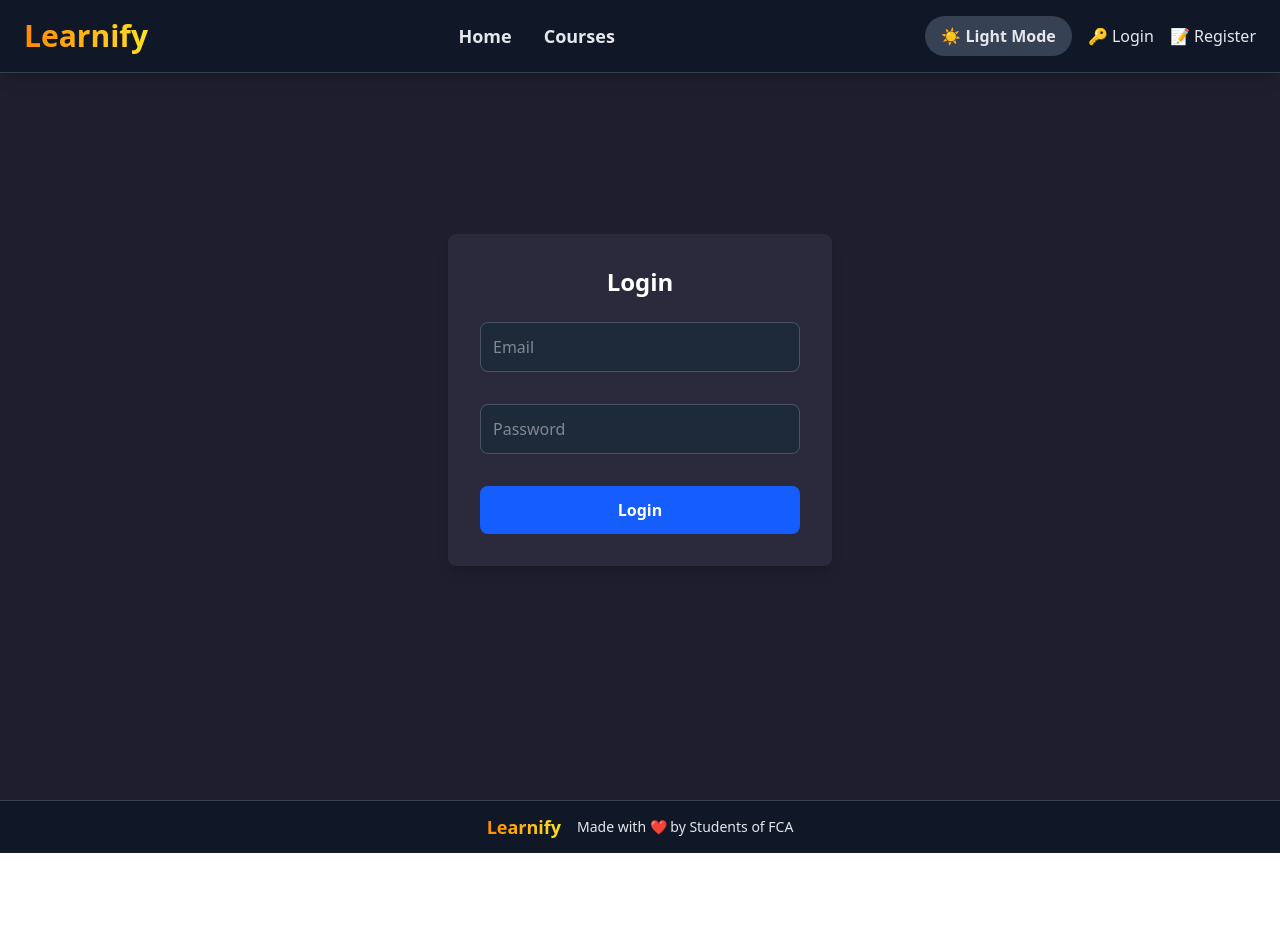
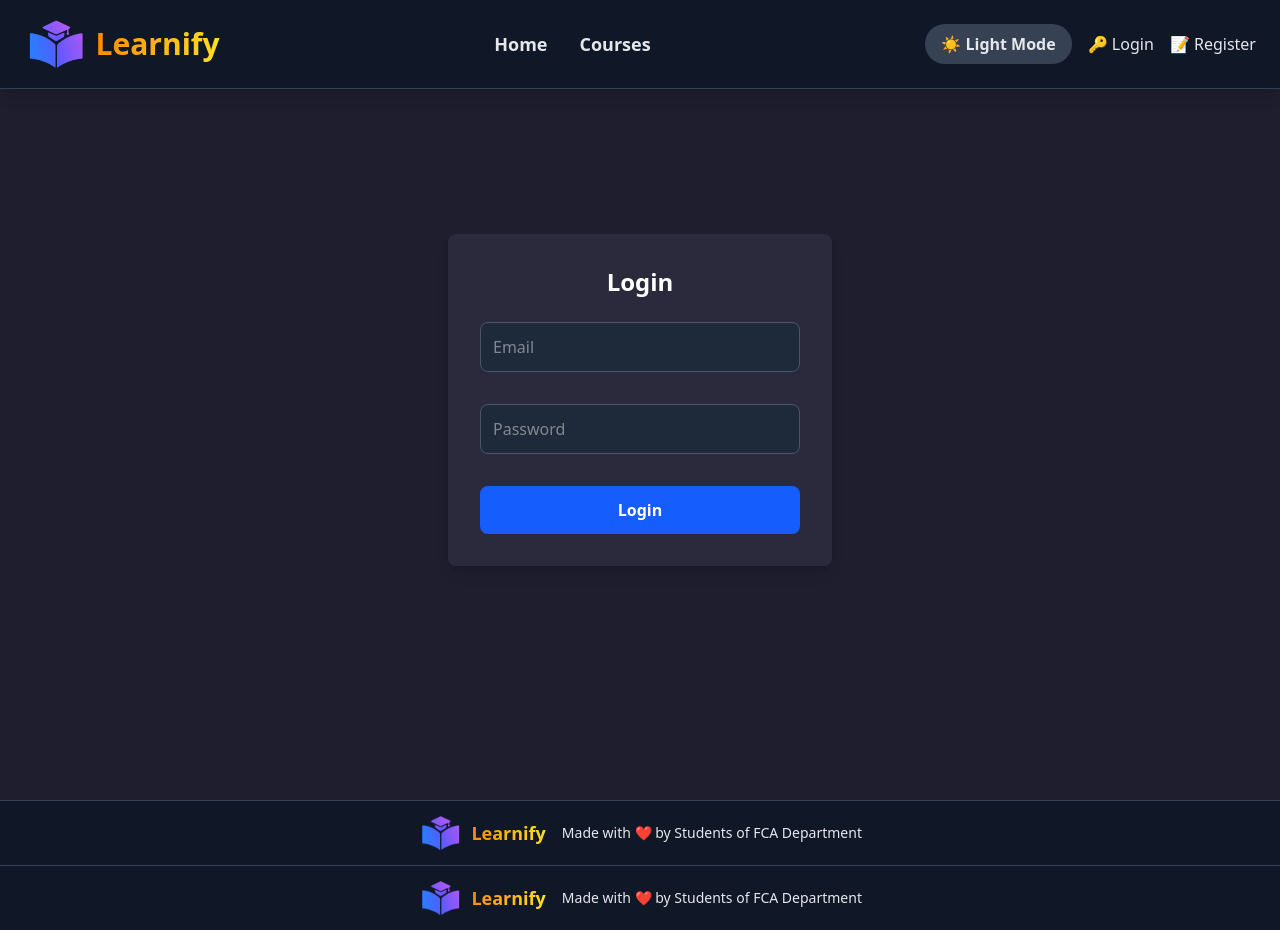
Before and after one commit to siddharth9300/learnify, a React (Vite) app in the folder frontend/: page /login in a window 1280 px wide. Before the commit the page ends 853 px from the top, so only its background shows below. Built offline with nearby package versions, Linux system fonts and the light colour scheme; no server answers; a web font is replaced by a local one.

Commit message:
- added Logo - added favicon - added meta tags

```diff
--- a/frontend/index.html
+++ b/frontend/index.html
@@ -2,9 +2,18 @@
 <html lang="en">
   <head>
     <meta charset="UTF-8" />
-    <link rel="icon" type="image/svg+xml" href="/vite.svg" />
     <meta name="viewport" content="width=device-width, initial-scale=1.0" />
-    <title>Learnify</title>
+    <meta name="description" content="Learnify - The ultimate online learning platform to enhance your skills with the best instructors and courses." />
+    <meta name="keywords" content="Learnify, Online Learning, Courses, Education, Instructors, Skills" />
+    <meta name="author" content="Learnify Team" />
+    <meta name="theme-color" content="#4a90e2" />
+
+    <!-- Favicon -->
+    <link rel="icon" type="image/png" href="/logo1.png" />
+    <link rel="apple-touch-icon" href="/logo1.png" />
+
+    <!-- Title -->
+    <title>Learnify - Online Learning Platform</title>
   </head>
   <body>
     <div id="root"></div>
--- a/frontend/src/App.jsx
+++ b/frontend/src/App.jsx
@@ -16,6 +16,7 @@ import Dashboard from "./pages/Dashboard";
 import Lectures from "./pages/Lectures";
 import AddLecture from "./pages/AddLecture";
 import Navbar from "./components/Navbar";
+import Footer from "./components/Footer";
 
 const PrivateRoute = ({ children, role }) => {
   const token = localStorage.getItem("token");
@@ -44,6 +45,7 @@ const App = () => {
         <Route path="/profile" element={<PrivateRoute><Profile /></PrivateRoute>} />
         <Route path="/dashboard" element={<PrivateRoute><Dashboard /></PrivateRoute>} />
       </Routes>
+      <Footer />
     </Router>
   );
 };
--- a/frontend/src/components/Footer.jsx
+++ b/frontend/src/components/Footer.jsx
@@ -1,19 +1,29 @@
 import React from "react";
 import { Link } from "react-router-dom";
+import logo from "../../public/logo1.png"; // Import the logo image
 
 const Footer = () => {
   return (
     <footer className="bg-gray-100 text-gray-900 py-3 border-t border-gray-200 dark:bg-gray-900 dark:text-gray-200 dark:border-gray-700">
       <div className="max-w-7xl mx-auto flex flex-col md:flex-row justify-center items-center px-4 text-sm">
+
+
         <Link
           to="/"
+          className="flex items-center space-x-2">
+
+          <img src={logo} alt="Learnify Logo" className="h-10  object-contain" />
+
+          <span
+
           className="text-lg font-bold text-transparent bg-clip-text bg-gradient-to-r from-blue-500 to-purple-500 dark:from-orange-400 dark:to-yellow-300 md:mr-4"
         >
           Learnify
+          </span>
         </Link>
 
         <p className="mt-2 md:mt-0 text-center">
-          Made with <span className="text-red-500">❤️</span> by Students of FCA
+          Made with <span className="text-red-500">❤️</span> by Students of FCA Department
         </p>
       </div>
     </footer>
--- a/frontend/src/components/Navbar.jsx
+++ b/frontend/src/components/Navbar.jsx
@@ -1,6 +1,8 @@
 import React, { useState, useEffect } from "react";
 import { Link, useNavigate } from "react-router-dom";
+import logo from "../../public/logo1.png"; // Import the logo image
 
+// import logo form "../logo.png";
 const Navbar = () => {
   const navigate = useNavigate();
   const token = localStorage.getItem("token");
@@ -29,11 +31,18 @@ const Navbar = () => {
   return (
     <nav className="fixed w-full bg-white shadow-lg border-b border-gray-200 dark:bg-gray-900 dark:border-gray-700">
       <div className="flex justify-between items-center max-w-7xl mx-auto px-6 py-4">
-        <Link
+        {/* <Link
           to="/"
           className="text-3xl font-extrabold text-transparent bg-clip-text bg-gradient-to-r from-blue-500 to-purple-500 dark:from-orange-400 dark:to-yellow-300"
         >
           Learnify
+        </Link> */}
+
+        <Link to="/" className="flex items-center space-x-2">
+          <img src={logo} alt="Learnify Logo" className="h-14  object-contain" />
+          <span className="text-3xl font-extrabold text-transparent bg-clip-text bg-gradient-to-r from-blue-500 to-purple-500 dark:from-orange-400 dark:to-yellow-300">
+            Learnify
+          </span>
         </Link>
 
         <ul className="hidden md:flex space-x-8 font-semibold text-lg">
```
Also changed, not shown: frontend/public/logo.png (added), frontend/public/logo1.png (added).
